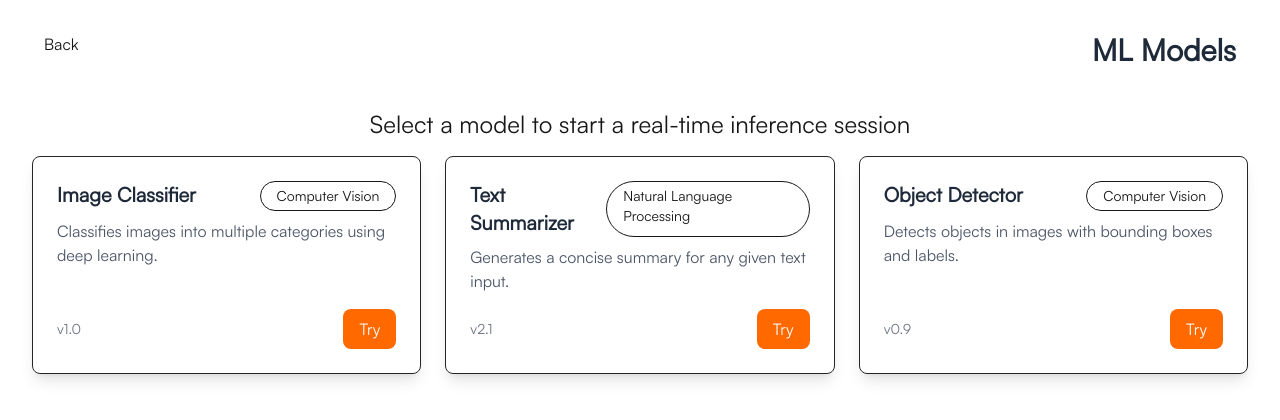
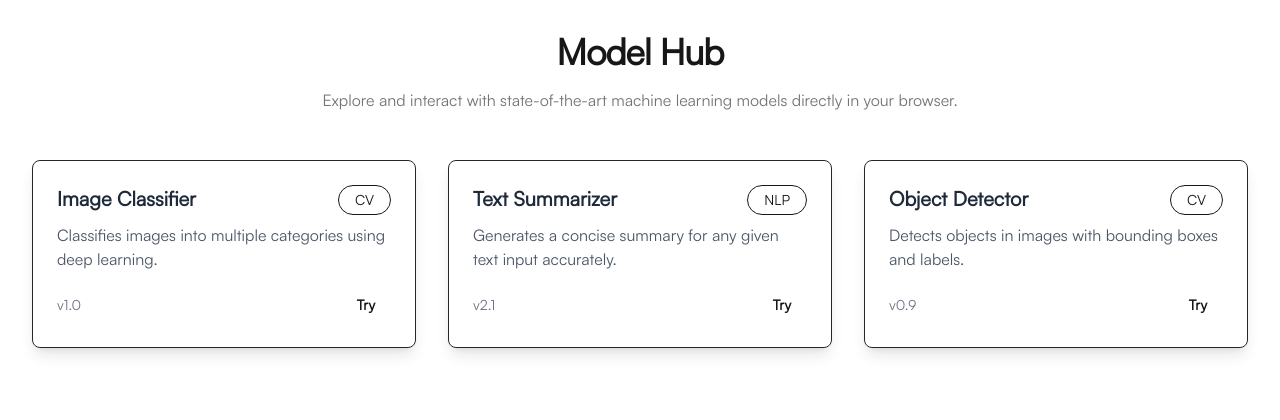
Before and after one commit to saiimonn/ml-hub, a Next.js app in the folder client/: page /Models in a window 1280 px wide. Shown: the top 420 px of the page. Built offline with nearby package versions, Linux system fonts and the light colour scheme.

Commit message:
refactor: changed modelCard props and link

```diff
--- /dev/null
+++ b/client/app/(pages)/Models/[id]/page.tsx
@@ -0,0 +1,24 @@
+"use client"
+
+import React, { useState } from "react"
+import Link from "next/link"
+
+export default function TryModel({ params }: { params: { id: string } }) {
+  const [input, setInput] = useState("");
+  const [output, setOutput] = useState<string | null>(null);
+  const [isProcessing, setIsProcessing] = useState(false);
+
+  const handleProcess = async() => {
+    setIsProcessing(true);
+    setTimeout(() => {
+      setOutput(`Analysis complete for ${params.id}. Predicted result: SUCCESS. (This is a hardcoded result)`);
+      setIsProcessing(false);
+    }, 1500)
+  }
+
+  return (
+    <div className = "min-h-screen bg-neutral-50 dark:bg-neutral-950">
+
+    </div>
+  )
+}
--- a/client/app/features/models-page/components/modelCard.tsx
+++ b/client/app/features/models-page/components/modelCard.tsx
@@ -1,16 +1,17 @@
+import Link from "next/link";
 import React from "react";
 
 interface ModelCardProps {
+  id: string;
   name: string;
   desc: string;
   version: string;
   type: string;
-  onTry?: () => void;
 }
 
-const ModelCard: React.FC<ModelCardProps> = ({ name, desc, version, type, onTry }) => {
+const ModelCard: React.FC<ModelCardProps> = ({ id, name, desc, version, type }) => {
   return (
-    <div className="shadow-lg border border-neutral-800 rounded-lg p-6 flex flex-col justify-between hover:shadow-xl transition-shadow duration-300">
+    <div className="group shadow-lg border border-neutral-800 rounded-lg p-6 flex flex-col justify-between hover:shadow-xl transition-shadow duration-300">
       <div>
         <div className = "flex justify-between">
           <h2 className="text-xl font-semibold text-gray-800 dark:text-gray-100">{name}</h2>
@@ -23,14 +24,9 @@ const ModelCard: React.FC<ModelCardProps> = ({ name, desc, version, type, onTry
       </div>
       <div className="mt-4 flex items-center justify-between">
         <span className="text-sm text-gray-500 dark:text-gray-400">v{version}</span>
-        {onTry && (
-          <button
-            onClick={onTry}
-            className="px-4 py-2 bg-orange-500 text-white rounded-lg hover:bg-orange-600 transition-colors"
-          >
+          <Link href = {`/models/${id}`} className = "flex items-center justify-center px-4 py-2 text-sm font-semibold">
             Try
-          </button>
-        )}
+          </Link>
       </div>
     </div>
   )
--- a/client/app/features/models-page/models-page.tsx
+++ b/client/app/features/models-page/models-page.tsx
@@ -1,57 +1,58 @@
+// client/app/features/models-page/models-page.tsx
 "use client"
+import ModelCard from "./components/modelCard";
 
-import Link from "next/link";
-import ModelCard from "@/app/features/models-page/components/modelCard";
-
+// Updated with unique IDs for routing
 const models = [
   {
+    id: "image-classifier-01",
     name: "Image Classifier",
     description: "Classifies images into multiple categories using deep learning.",
     version: "1.0",
-    type: "Computer Vision",
+    type: "CV",
   },
   {
+    id: "text-summarizer-01",
     name: "Text Summarizer",
-    description: "Generates a concise summary for any given text input.",
+    description: "Generates a concise summary for any given text input accurately.",
     version: "2.1",
-    type: "Natural Language Processing",
+    type: "NLP",
   },
   {
+    id: "object-detector-01",
     name: "Object Detector",
     description: "Detects objects in images with bounding boxes and labels.",
     version: "0.9",
-    type: "Computer Vision"
+    type: "CV"
   },
 ];
 
 const ModelsPage = () => {
-  const handleTryModel = (name: string) => {
-    alert(`Trying out ${name}`);
-  }
+  return (
+    <div className="max-w-7xl mx-auto p-8">
+      <header className="mb-12 text-center">
+        <h1 className="text-4xl font-black tracking-tight text-neutral-900 dark:text-white mb-4">
+          Model Hub
+        </h1>
+        <p className="text-neutral-500 dark:text-neutral-400 max-w-2xl mx-auto">
+          Explore and interact with state-of-the-art machine learning models directly in your browser.
+        </p>
+      </header>
 
-  return (
-    <div className="min-h-screen p-8">
-      <div className = "flex justify-between px-3">
-        <Link href = "/">Back</Link>
-        <h1 className="text-3xl font-bold text-gray-800 dark:text-gray-100 mb-6">ML Models</h1>
-      </div>
-
-      <h3 className = "text-center text-2xl font-medium py-4">Select a model to start a real-time inference session</h3>
-
-      <div className = "grid grid-cols-1 sm:grid-cols-2 lg:grid-cols-3 gap-6">
+      <div className="grid grid-cols-1 sm:grid-cols-2 lg:grid-cols-3 gap-8">
         {models.map((model) => (
           <ModelCard
-            key={model.name}
+            key={model.id}
+            id={model.id}
             name={model.name}
             desc={model.description}
             version={model.version}
             type={model.type}
-            onTry={() => handleTryModel(model.name)}
           />
         ))}
       </div>
     </div>
-  )
-}
+  );
+};
 
 export default ModelsPage;
```
